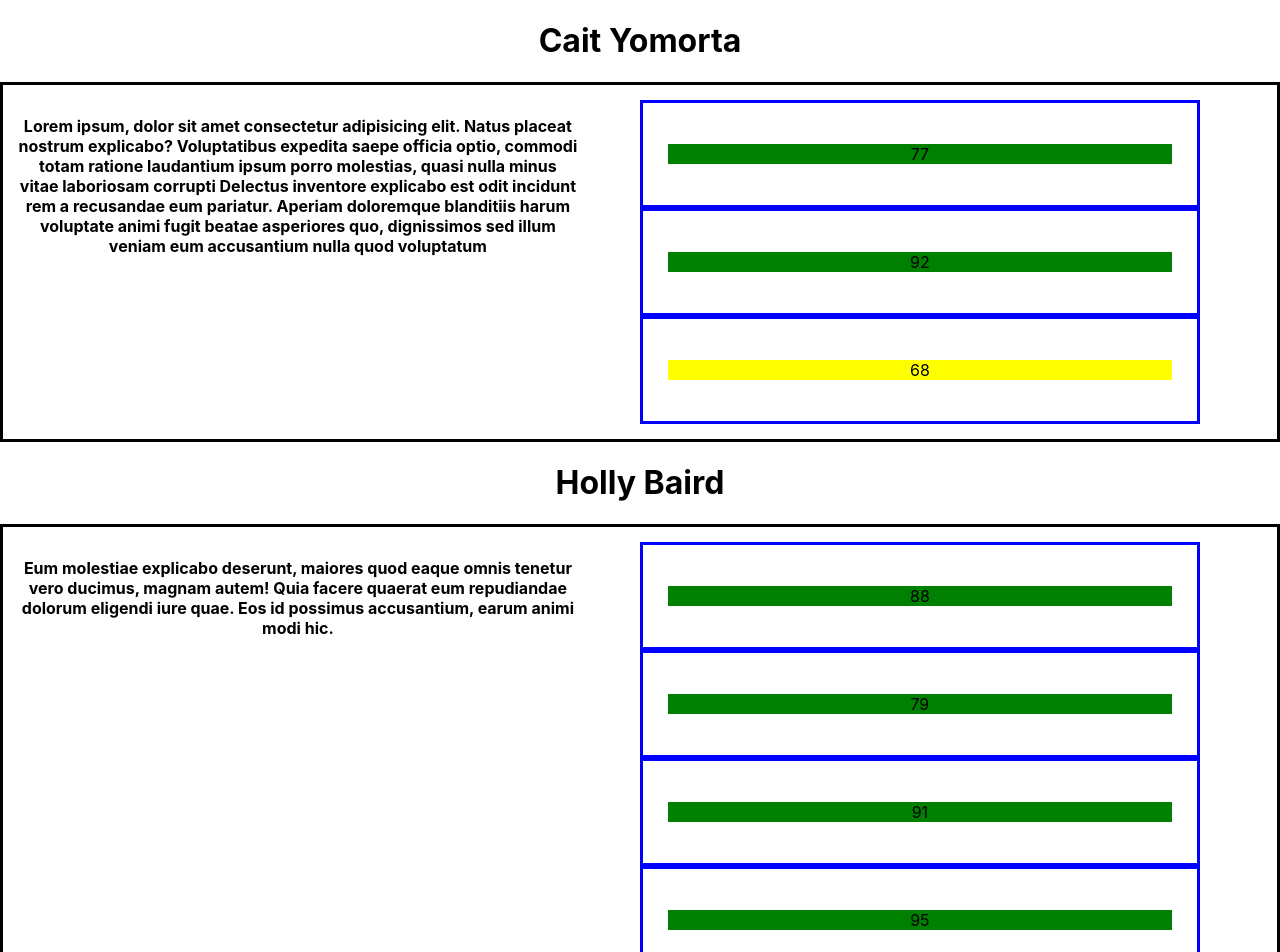
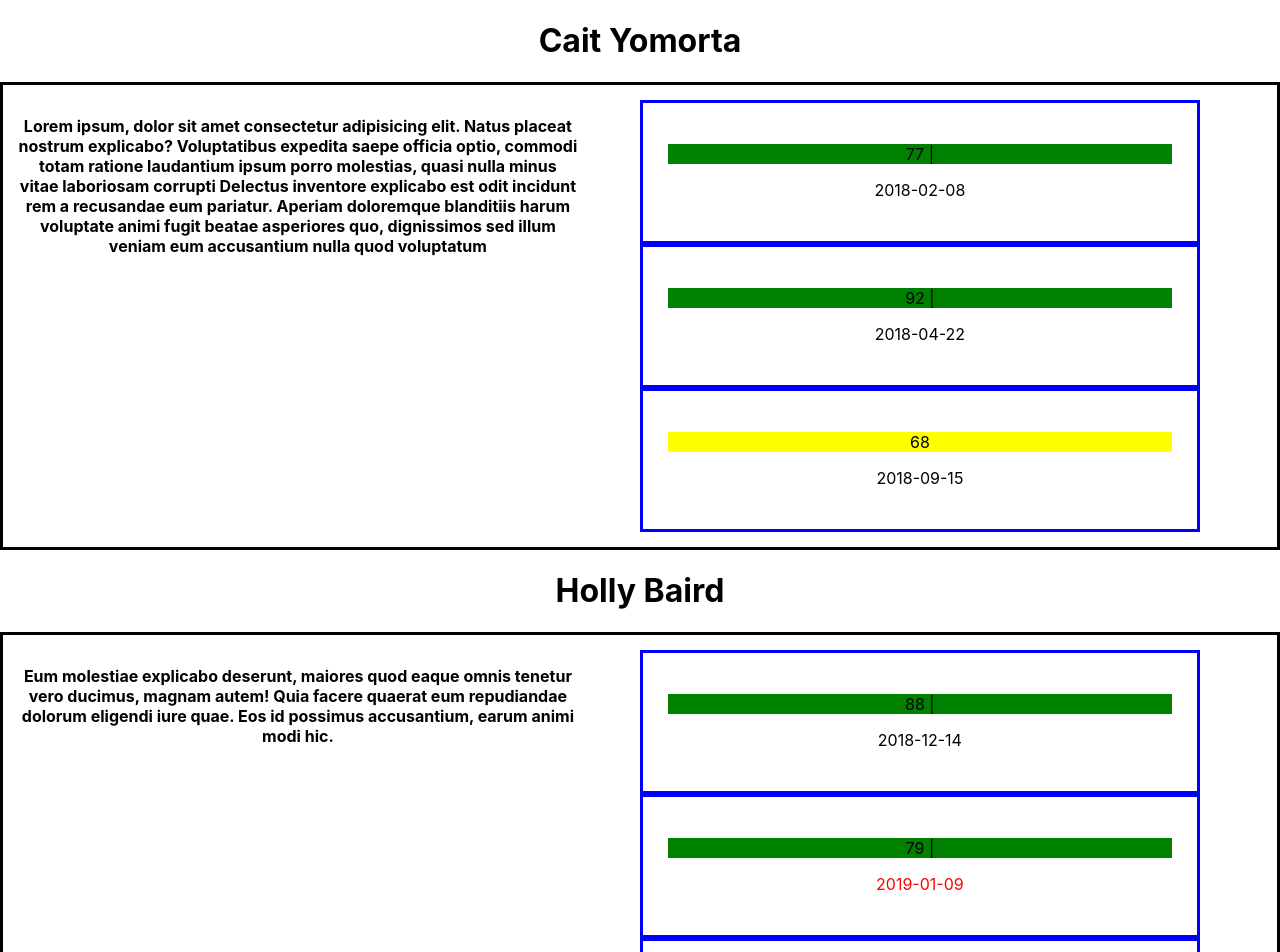
Before and after one commit to ChrisJorge/ALAB320H.3.1, a React (Create React App) app: page / in a window 1280 px wide. Shown: the top 952 px of the page. Built offline with nearby package versions, Linux system fonts and the light colour scheme.

Commit message:
Added dates

```diff
--- a/src/App.css
+++ b/src/App.css
@@ -48,6 +48,9 @@
   margin-right: 5%;
 }
 
+.text{
+  font-weight: bold;
+}
 .grades{
   width: 45%;
 }
@@ -65,6 +68,6 @@
   background-color: yellow;
 }
 
-.bio{
-  font-weight: bold;
+.date{
+  color: red;
 }
--- a/src/components/Grade.JSX
+++ b/src/components/Grade.JSX
@@ -3,7 +3,8 @@ import React from 'react'
 function Grade({grades}) {
   return (
     <div className='GradeCard'>
-        {grades.score > 70 ? (<p className='score'>{grades.score}</p>) : (<p className='score2'>{grades.score}</p>)}
+        {grades.score > 70 ? (<p className='score'>{grades.score} | </p>) : (<p className='score2'>{grades.score}</p>)}
+        {grades.date >= '2019-01-01' ? (<p className='date'>{grades.date} </p>) : (<p className='date2'>{grades.date}</p>)}
     </div>
   )
 }
--- a/src/components/StudentCard.jsx
+++ b/src/components/StudentCard.jsx
@@ -6,7 +6,7 @@ function StudentCard({student}) {
         <h1 className="Name">{student.name}</h1>
         <div className="container">
             <div className="bio">
-                <p>{student.bio}</p>
+                <p className='text'>{student.bio}</p>
             </div>
             <div className="grades">
                 {student.scores.map((score, i) => {
```
